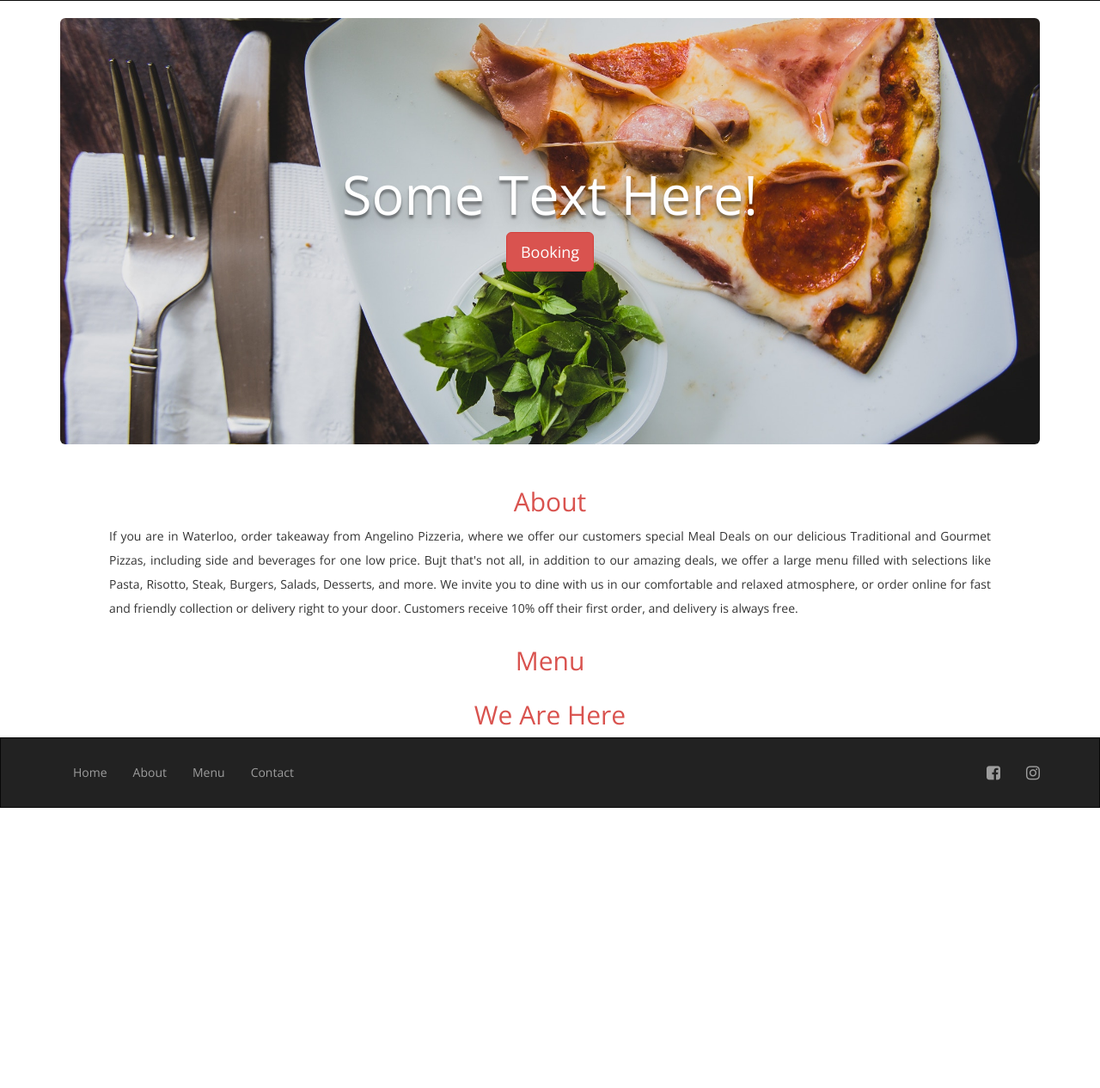
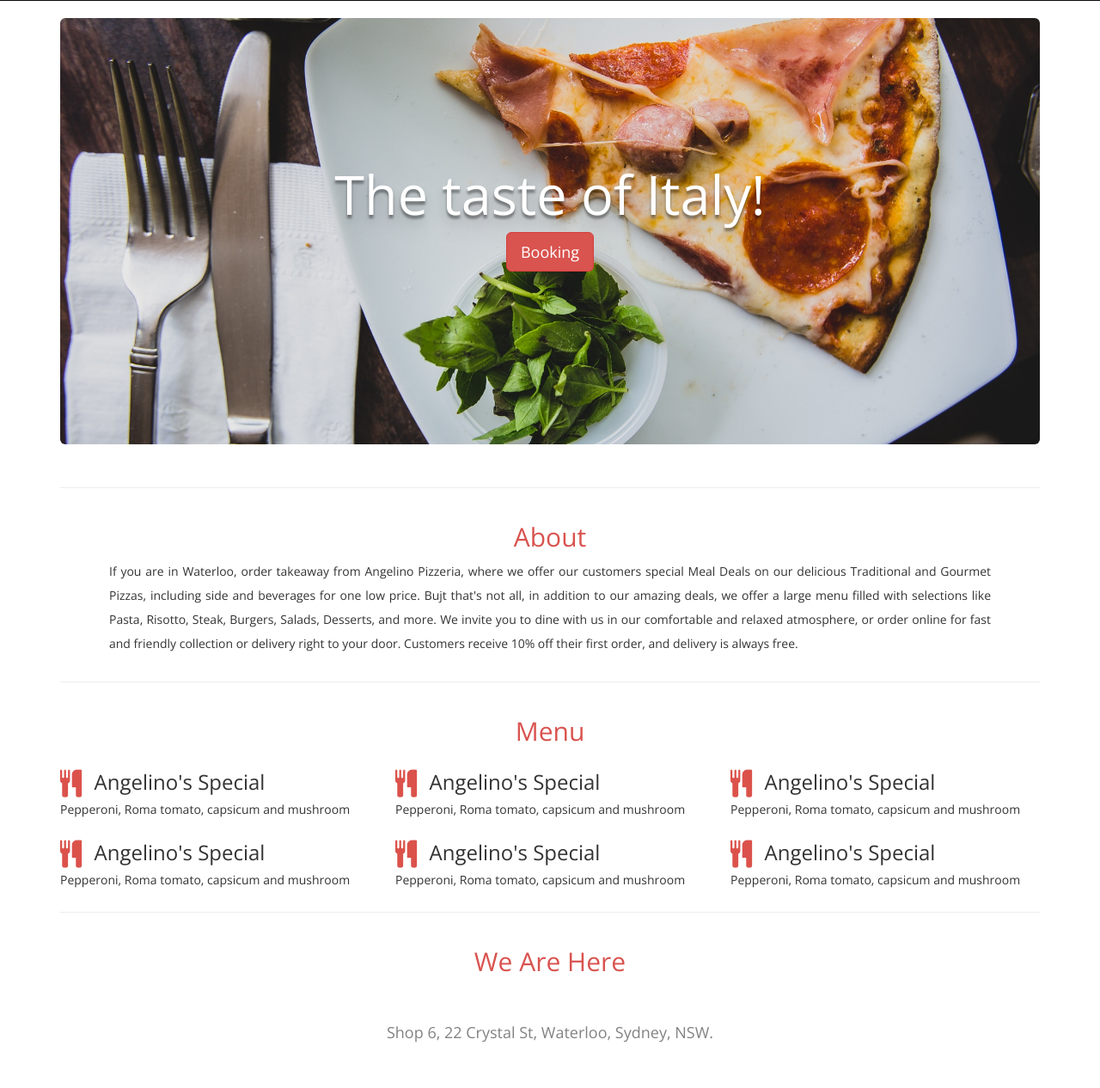
Before and after one commit to mcosta1105/smart-booking, a PHP site: page / in a window 1280 px wide. Shown: the part 81-1347 px from the top of the page at 86% size. Before the commit the page ends 1021 px from the top, so only its background shows below. Run offline with PHP 8.4, Linux system fonts and the light colour scheme.

Commit message:
Added other files

```diff
--- a/Styles/style.css
+++ b/Styles/style.css
@@ -60,3 +60,42 @@ p{
    align-items: center;
    min-height: 100vh;
 }
+
+/*LOCATION MAP*/
+
+.subtitle{
+    margin-top: 5%;
+    margin-bottom: 5%;
+    color: #828282;
+}
+.map{
+    overflow:hidden;
+    padding-bottom:56.25%;
+    position:relative;
+    height:0;
+
+}
+.map iframe{
+    left:0;
+    top:0;
+    height:90%;
+    width:100%;
+    position:absolute;
+
+}
+
+
+/*MENU*/
+.fa-cutlery{
+    margin-right: 4%;
+    color: #db524b;
+}
+
+
+
+
+/*FOOTER*/
+
+footer{
+   margin-bottom: 0px!important;
+}
--- a/admin/index.php
+++ b/admin/index.php
@@ -30,8 +30,11 @@
                         <div class="form-group">
                             <input type="checkbox" value="remember-me" id="rememberMe" name="rememberMe"> Remember me
                         </div>
+                        <div class="form-group">
+                            <a href="#">Forgot password?</a>
+                        </div>
                         <div class="text-center">
-                            <button type="button" class="btn btn-primary">Login</button>
+                            <button type="button" class="btn btn-lg btn-primary">Login</button>
                         </div>
                     </form>
                 </div>
--- a/includes/about.php
+++ b/includes/about.php
@@ -1,4 +1,5 @@
 <div class="container">
+    <hr>
     <div class="row">
         <div class="col-lg-12">
             <h2 class="title-red">About</h2>
--- a/includes/feature.php
+++ b/includes/feature.php
@@ -1,7 +1,7 @@
 <div class="container">
     <div class="jumbotron">
         <div id="content">
-            <h1>Some Text Here!</h1>
+            <h1>The taste of Italy!</h1>
             <button class="btn btn-danger btn-lg">Booking</button>
         </div>
     </div>
--- a/includes/location.php
+++ b/includes/location.php
@@ -1,8 +1,12 @@
 <div class="container">
+    <hr>
     <div class="row">
         <div class="col-lg-12">
             <h2 class="title-red">We Are Here</h2>
-
+            <h4 class="subtitle text-center">Shop 6, 22 Crystal St, Waterloo, Sydney, NSW.</h4>
+            <div class="map">
+                <iframe src="https://www.google.com/maps/embed?pb=!1m18!1m12!1m3!1d3311.6696137913027!2d151.21096105139787!3d-33.89816178055333!2m3!1f0!2f0!3f0!3m2!1i1024!2i768!4f13.1!3m3!1m2!1s0x6b12b1e654eb9409%3A0x50bc9000cdef3074!2sAngelino+Pizzeria!5e0!3m2!1sen!2sau!4v1503548184512" width="600" height="450" frameborder="0" style="border:0" allowfullscreen></iframe>
+            </div>
         </div>
     </div>
 </div>
--- a/includes/menu.php
+++ b/includes/menu.php
@@ -1,8 +1,62 @@
 <div class="container">
+    <hr>
     <div class="row">
         <div class="col-lg-12">
             <h2 class="title-red">Menu</h2>
-
         </div>
     </div>
+    <div class="row">
+        <div class="col-md-4">
+            <div class="row">
+                <div class="col-md-12">
+                    <h3><i class="fa fa-cutlery fa-lg" aria-hidden="true"></i>Angelino's Special</h3>
+                    <h5 class="menu">Pepperoni, Roma tomato, capsicum and mushroom</h5>
+                </div>
+            </div>
+        </div>
+        <div class="col-md-4">
+            <div class="row">
+                <div class="col-md-12">
+                    <h3><i class="fa fa-cutlery fa-lg" aria-hidden="true"></i>Angelino's Special</h3>
+                    <h5 class="menu">Pepperoni, Roma tomato, capsicum and mushroom</h5>
+                </div>
+            </div>
+        </div>
+        <div class="col-md-4">
+            <div class="row">
+                <div class="col-md-12">
+                    <h3><i class="fa fa-cutlery fa-lg" aria-hidden="true"></i>Angelino's Special</h3>
+                    <h5 class="menu">Pepperoni, Roma tomato, capsicum and mushroom</h5>
+                </div>
+            </div>
+        </div>
+
+    </div>
+    <div class="row">
+        <div class="col-md-4">
+            <div class="row">
+                <div class="col-md-12">
+                    <h3><i class="fa fa-cutlery fa-lg" aria-hidden="true"></i>Angelino's Special</h3>
+                    <h5 class="menu">Pepperoni, Roma tomato, capsicum and mushroom</h5>
+                </div>
+            </div>
+        </div>
+        <div class="col-md-4">
+            <div class="row">
+                <div class="col-md-12">
+                    <h3><i class="fa fa-cutlery fa-lg" aria-hidden="true"></i>Angelino's Special</h3>
+                    <h5 class="menu">Pepperoni, Roma tomato, capsicum and mushroom</h5>
+                </div>
+            </div>
+        </div>
+        <div class="col-md-4">
+            <div class="row">
+                <div class="col-md-12">
+                    <h3><i class="fa fa-cutlery fa-lg" aria-hidden="true"></i>Angelino's Special</h3>
+                    <h5 class="menu">Pepperoni, Roma tomato, capsicum and mushroom</h5>
+                </div>
+            </div>
+        </div>
+
+    </div>
 </div>
```
